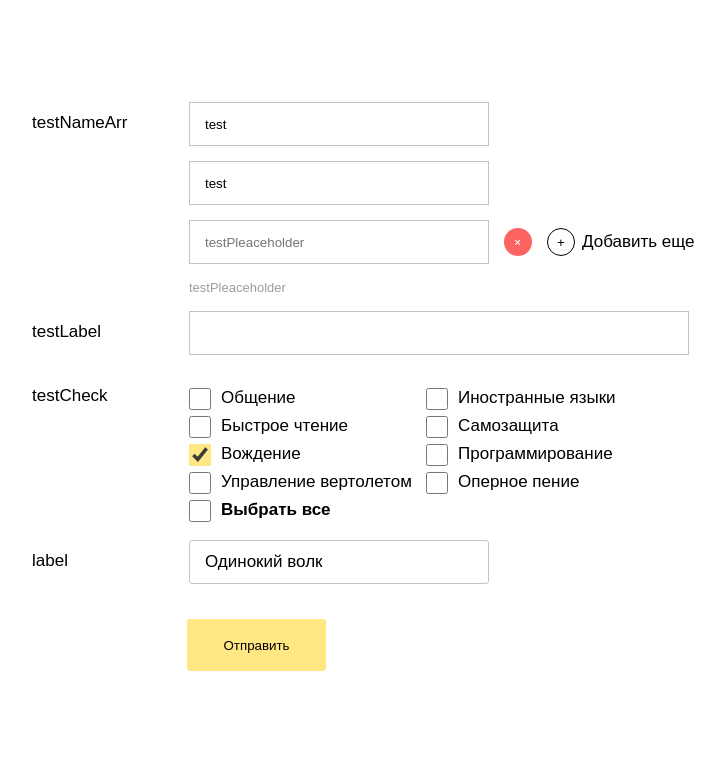
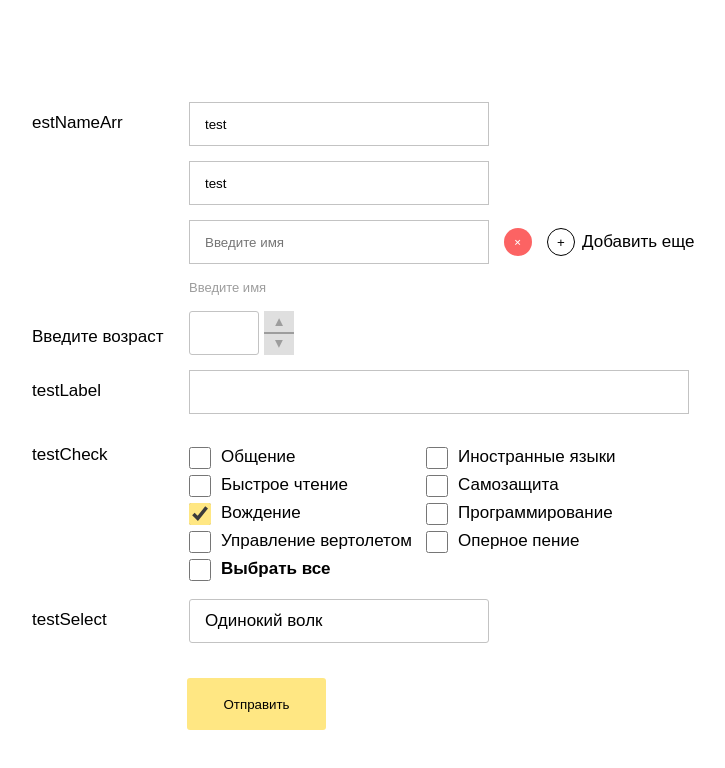
Before and after one commit to Arimekilu/testBackground, an Angular app: page / in a window 1280 px wide. Shown: the top 768 px of the page, without its empty margins (103-828 px from the left). Built offline with nearby package versions, Linux system fonts and the light colour scheme.

Commit message:
Логика готова

```diff
--- a/src/app/app.component.html
+++ b/src/app/app.component.html
@@ -6,7 +6,7 @@
         <app-test-input [control]="control" [formControlName]="control.name"></app-test-input>
       </ng-template>
       <ng-template ngSwitchCase="number">
-        <app-test-input [control]="control" [formControlName]="control.name"></app-test-input>
+        <app-test-number [control]="control" [formControlName]="control.name"></app-test-number>
       </ng-template>
       <ng-template ngSwitchCase="select">
         <app-test-select [control]="control" [formControlName]="control.name"></app-test-select>
@@ -18,6 +18,6 @@
   </div>
 
   <div class="btnContainer">
-    <button (click)="submit($event)">Отправить</button>
+    <button (click)="submit()" [disabled]="dynamicForm.invalid">Отправить</button>
   </div>
 </form>
--- a/src/app/app.component.ts
+++ b/src/app/app.component.ts
@@ -1,5 +1,5 @@
 import {ChangeDetectionStrategy, Component, OnInit} from '@angular/core';
-import {IControl} from "./interfaces/interfaces";
+import {IControl} from "./interfaces/iControl.interface";
 import {FormBuilder, FormGroup, Validators} from "@angular/forms";
 
 import {DataService} from "./data-service.service";
@@ -8,76 +8,80 @@ import {DataService} from "./data-service.service";
   selector: 'app-root',
   templateUrl: './app.component.html',
   styleUrls: ['./app.component.scss'],
+  providers: [DataService],
   changeDetection: ChangeDetectionStrategy.OnPush
 })
 export class AppComponent implements OnInit {
   title = 'testBackground';
   dynamicForm: FormGroup;
   controls?: IControl[]
-  checkControl?: IControl
-
 
   constructor(private fb: FormBuilder, private dataService: DataService) {
     this.dynamicForm = this.fb.group({});
   }
 
-  ControlText(obj: IControl) {
+  controlText(control: IControl) {
     this.dynamicForm.addControl(
-      obj.name,
-      this.fb.control(obj.value)
+      control.name,
+      this.fb.control(control.value)
     )
+    if (control.validators) {
+      console.log(this.dynamicForm.controls[control.name])
+      this.dynamicForm.controls[control.name].setValidators(control.validators)
+      console.log(this.dynamicForm.controls[control.name])
+    }
   }
 
-  ControlNum(obj: IControl) {
+  controlNum(control: IControl) {
     this.dynamicForm.addControl(
-      obj.name,
-      this.fb.control(obj.value)
+      control.name,
+      this.fb.control(control.value)
     )
+    if (control.validators) {
+      console.log(this.dynamicForm.controls[control.name])
+      this.dynamicForm.controls[control.name].setValidators(control.validators)
+      console.log(this.dynamicForm.controls[control.name])
+    }
   }
 
-  ControlCheck(obj: IControl) {
+  controlCheck(control: IControl) {
     const value = []
-    if (obj.checkbox) {
-      for (const objElement of obj.checkbox) {
+    if (control.checkbox) {
+      for (const objElement of control.checkbox) {
         if (objElement.checked) {
           value.push(objElement.label)
         }
       }
     }
     this.dynamicForm.addControl(
-      obj.name,
-      this.fb.control(value)
+      control.name,
+      this.fb.control(value),
     )
   }
 
-  ControlSelect (obj: IControl) {
+  controlSelect(control: IControl) {
     this.dynamicForm.addControl(
-      obj.name,
-      this.fb.control(obj.value))
+      control.name,
+      this.fb.control(control.value))
   }
 
   ngOnInit(): void {
     this.controls = this.dataService.getData()
-    this.checkControl = this.dataService.getCheckbox()
+
     for (let control of this.controls) {
       if (control.type === 'text') {
-        this.ControlText(control)
+        this.controlText(control)
       } else if (control.type === 'number') {
-        this.ControlNum(control)
+        this.controlNum(control)
       } else if (control.type === 'checkbox') {
-        this.ControlCheck(control)
+        this.controlCheck(control)
       } else if (control.type === 'select') {
-        this.ControlSelect(control)
+        this.controlSelect(control)
       }
     }
   }
 
-  test() {
-    console.log(this.dynamicForm.value)
-  }
-
-  submit($event: MouseEvent) {
+  submit() {
     console.log(this.dynamicForm)
-
   }
 }
--- a/src/app/components/test-checkbox/test-checkbox.component.ts
+++ b/src/app/components/test-checkbox/test-checkbox.component.ts
@@ -1,5 +1,5 @@
 import {ChangeDetectorRef, Component, forwardRef, Input, OnInit} from '@angular/core';
-import {IControl} from "../../interfaces/interfaces";
+import {IControl} from "../../interfaces/iControl.interface";
 import {DataService} from "../../data-service.service";
 import {ControlValueAccessor, NG_VALUE_ACCESSOR} from "@angular/forms";
 
@@ -15,74 +15,56 @@ import {ControlValueAccessor, NG_VALUE_ACCESSOR} from "@angular/forms";
 })
 export class TestCheckboxComponent implements ControlValueAccessor, OnInit {
   @Input() control?: IControl
-  value: string[] = []
-  valueArr: Set<string> = new Set()
-
-
-  constructor(private readonly changeDetector: ChangeDetectorRef, private dataService: DataService) {
+  public value: string[] = []
+  public valueArr: Set<string> = new Set()
+  constructor(private readonly changeDetector: ChangeDetectorRef) {
   }
-
-  private onChange = (value: any) => {
+  private onChange = (value: string[]) => {
   };
   private onTouched = () => {
   }
-
-  onInputValueChange(event: Event): void {
+  public onInputValueChange(event: Event): void {
     const targetDivElement = event.target as HTMLInputElement;
-    const value: any = targetDivElement.value;
-    console.log(targetDivElement)
-    console.log(this.valueArr)
-    if (targetDivElement.checked){
+    const value: string = targetDivElement.value;
+    if (targetDivElement.checked) {
       this.valueArr.add(value)
     } else if (!targetDivElement.checked) {
       this.valueArr.delete(value)
     }
     this.updateValue(this.valueArr)
     this.onChange([...this.valueArr]);
-    console.log(this.valueArr)
   }
-
-
-  updateValue(insideValue: Set<string>) {
-    const value= [...insideValue]
+  private updateValue(insideValue: Set<string>) {
+    const value = [...insideValue]
     this.value = value; // html
     this.onChange(value); // уведомить Forms API
     this.onTouched();
-
   }
-
-  registerOnChange(fn: (value: any) => void): void {
+  public registerOnChange(fn: (value: any) => void): void {
     this.onChange = fn;
   }
-
   public registerOnTouched(fn: () => void): void {
     this.onTouched = fn;
   }
-
-  writeValue(value: Set<string>): void {
+  public writeValue(value: Set<string>): void {
     if (value) {
-      console.log('writeValue')
-      console.log(value)
       this.value = [...value]
-      console.log(this.value)
     }
     this.changeDetector.detectChanges()
   }
-
   ngOnInit(): void {
-    const box = this.dataService.getCheckbox()
-    if (box.checkbox)
-      for (const box1 of box.checkbox) {
-        if (box1.checked) {
-          this.valueArr.add(box1.label)
+    if (this.control?.checkbox) {
+      const checkboxArr = this.control.checkbox
+      for (const box of checkboxArr) {
+        if (box.checked) {
+          this.valueArr.add(box.label)
         }
       }
-    console.log('Oninit')
-    this.writeValue(this.valueArr)
-    this.updateValue(this.valueArr)
+      this.writeValue(this.valueArr)
+      this.updateValue(this.valueArr)
+    }
   }
-
-  selectAll(event: Event) {
+  public selectAll(event: Event) {
     const targetDivElement = event.target as HTMLInputElement;
     const checked = targetDivElement.checked
     if (this.control?.checkbox) {
--- a/src/app/components/test-input/test-input.component.html
+++ b/src/app/components/test-input/test-input.component.html
@@ -3,7 +3,6 @@
   <div class="name">
     {{control.label}}
   </div>
-
 
   <div class="input">
     <div *ngIf="Array.isArray(control.value)">
--- a/src/app/components/test-input/test-input.component.ts
+++ b/src/app/components/test-input/test-input.component.ts
@@ -1,7 +1,6 @@
 import {ChangeDetectorRef, Component, forwardRef, Input, OnInit} from '@angular/core';
-import {IControl} from "../../interfaces/interfaces";
+import {IControl} from "../../interfaces/iControl.interface";
 import {ControlValueAccessor, NG_VALUE_ACCESSOR} from "@angular/forms";
-
 
 
 @Component({
@@ -16,48 +15,42 @@ import {ControlValueAccessor, NG_VALUE_ACCESSOR} from "@angular/forms";
 })
 export class TestInputComponent implements OnInit, ControlValueAccessor {
   @Input() control?: IControl
-  value: string | string[] = ''
-  outputValue = ''
+  public value: string | string[] = ''
   constructor(private readonly changeDetector: ChangeDetectorRef) {
   }
-  private onChange = (value: any) => {};
-  private onTouched = () => {}
-  onInputValueChange(event: Event): void {
+  private onChange = (value: any) => {
+  };
+  private onTouched = () => {
+  }
+  public onInputValueChange(event: Event): void {
     const targetDivElement = event.target as HTMLInputElement;
     const value: string | string[] = targetDivElement.value;
     this.updateValue(value)
     this.onChange(value);
   }
-
-
-  updateValue(insideValue: string | string[]) {
+  public updateValue(insideValue: string | string[]) {
     this.value = insideValue; // html
     this.onChange(insideValue); // уведомить Forms API
     this.onTouched();
-    console.log('update',this.value)
   }
-  registerOnChange(fn: (value: number) => void): void {
+  public registerOnChange(fn: (value: number) => void): void {
     this.onChange = fn;
   }
   public registerOnTouched(fn: () => void): void {
     this.onTouched = fn;
   }
-  writeValue(value: string | string[]): void {
+  public writeValue(value: string | string[]): void {
     if (typeof value === 'string') {
       this.value = value
     }
     this.changeDetector.detectChanges()
   }
-
   ngOnInit(): void {
     if (this.control?.value && typeof this.control.value === "string") {
       this.writeValue(this.control.value)
     } else this.writeValue('')
   }
-
-
-
-  addNewValue() {
+  public addNewValue() {
     if (this.control && Array.isArray(this.control.value) && this.value !== '') {
       if (typeof this.value === "string") {
         this.control.value ? this.control.value.push(this.value) : this.control.value = [this.value]
@@ -66,13 +59,11 @@ export class TestInputComponent implements OnInit, ControlValueAccessor {
       this.value = ''
     }
   }
-
-  deleteValue() {
+  public deleteValue() {
     if (Array.isArray(this.control?.value) && this.control?.value) {
       this.control.value.splice(this.control.value.length - 1, 1)
     }
   }
 
-
   protected readonly Array = Array;
 }
--- a/src/app/components/test-number/test-number.component.ts
+++ b/src/app/components/test-number/test-number.component.ts
@@ -1,6 +1,6 @@
 import {ChangeDetectorRef, Component, forwardRef, Input, OnInit} from '@angular/core';
 import {ControlValueAccessor, NG_VALUE_ACCESSOR} from "@angular/forms";
-import {IControl} from "../../interfaces/interfaces";
+import {IControl} from "../../interfaces/iControl.interface";
 
 @Component({
   selector: 'app-test-number',
@@ -35,7 +35,6 @@ export class TestNumberComponent implements ControlValueAccessor, OnInit {
     this.value = insideValue; // html
     this.onChange(insideValue); // уведомить Forms API
     this.onTouched();
-    console.log('update',this.value)
   }
   public registerOnChange(fn: (value: number) => void): void {
     this.onChange = fn;
--- a/src/app/components/test-select/test-select.component.html
+++ b/src/app/components/test-select/test-select.component.html
@@ -1,13 +1,14 @@
-<div class="selectContainer">
+<div class="selectContainer" *ngIf="control">
 
-  <div class="selectLabelBlock">label</div>
-
+  <div class="selectLabelBlock">{{control.label}}</div>
 
   <div class="selectInputBlock">
     <div class="custom-select">
       <div class="select" (click)="showOptions = true" [ngClass]="{'openSelect': showOptions}">{{selectedValue}}</div>
       <div class="optionBlock" *ngIf="showOptions">
-        <div [ngClass]="{'selected' : option === selectedValue}" style="margin-bottom: 15px" *ngFor="let option of control?.selectOptions" class="option" (click)="showOptions= false; selectedValue = option; updateValue(option)">
+        <div [ngClass]="{'selected' : option === selectedValue}" style="margin-bottom: 15px"
+             *ngFor="let option of control?.selectOptions" class="option"
+             (click)="showOptions= false; selectedValue = option; updateValue(option)">
           {{option}}
         </div>
       </div>
--- a/src/app/data-service.service.ts
+++ b/src/app/data-service.service.ts
@@ -1,20 +1,25 @@
 import {Injectable} from '@angular/core';
 import {Validators} from "@angular/forms";
-import {IControl} from "./interfaces/interfaces";
+import {IControl} from "./interfaces/iControl.interface";
 
-@Injectable({
-  providedIn: 'root'
-})
+@Injectable()
 export class DataService {
-
   getData(): IControl[] {
     return [{
       type: 'text',
       isArray: true,
-      name: 'testNameArr',
-      label: 'testNameArr',
-      placeholder: 'testPleaceholder',
-      value: ['test', "test"]
+      name: 'Имя',
+      label: 'estNameArr',
+      placeholder: 'Введите имя',
+      value: ['test', "test"],
+      validators: [
+        Validators.required,
+        Validators.minLength(2)
+      ]
+    }, {
+      type: 'number',
+      name: 'age',
+      label: 'Введите возраст'
     }, {
       type: 'text',
       isArray: false,
@@ -44,24 +49,6 @@ export class DataService {
     ]
   }
 
-  getCheckbox(): IControl {
-    return {
-      type: 'checkbox',
-      name: 'testCheck',
-      label: 'testCheck',
-      checkbox: [
-        {label: 'Общение', checked: false},
-        {label: 'Иностранные языки', checked: false},
-        {label: 'Быстрое чтение', checked: false},
-        {label: 'Самозащита', checked: false},
-        {label: 'Вождение', checked: true},
-        {label: 'Программирование', checked: false},
-        {label: 'Управление вертолетом', checked: false},
-        {label: 'Оперное пение', checked: false},
-      ]
-    }
-  }
-
   constructor() {
   }
 }
--- a/src/app/interfaces/interfaces.ts
+++ b/src/app/interfaces/iControl.interface.ts
@@ -1,4 +1,4 @@
-import {Validators} from "@angular/forms";
+import {ValidatorFn, Validators} from "@angular/forms";
 
 export interface IControl {
   type: string,
@@ -9,5 +9,5 @@ export interface IControl {
   value?: string | number | string[],
   checkbox?: {checked: boolean, label: string}[],
   selectOptions?: string[]
-  validators?: Validators[]
+  validators?: ValidatorFn[]
 }
```
Also changed, not shown: src/app/components/test-select/test-select.component.ts (+7 -14 lines), 1 other file (tests, documents, lock files or other folders).
